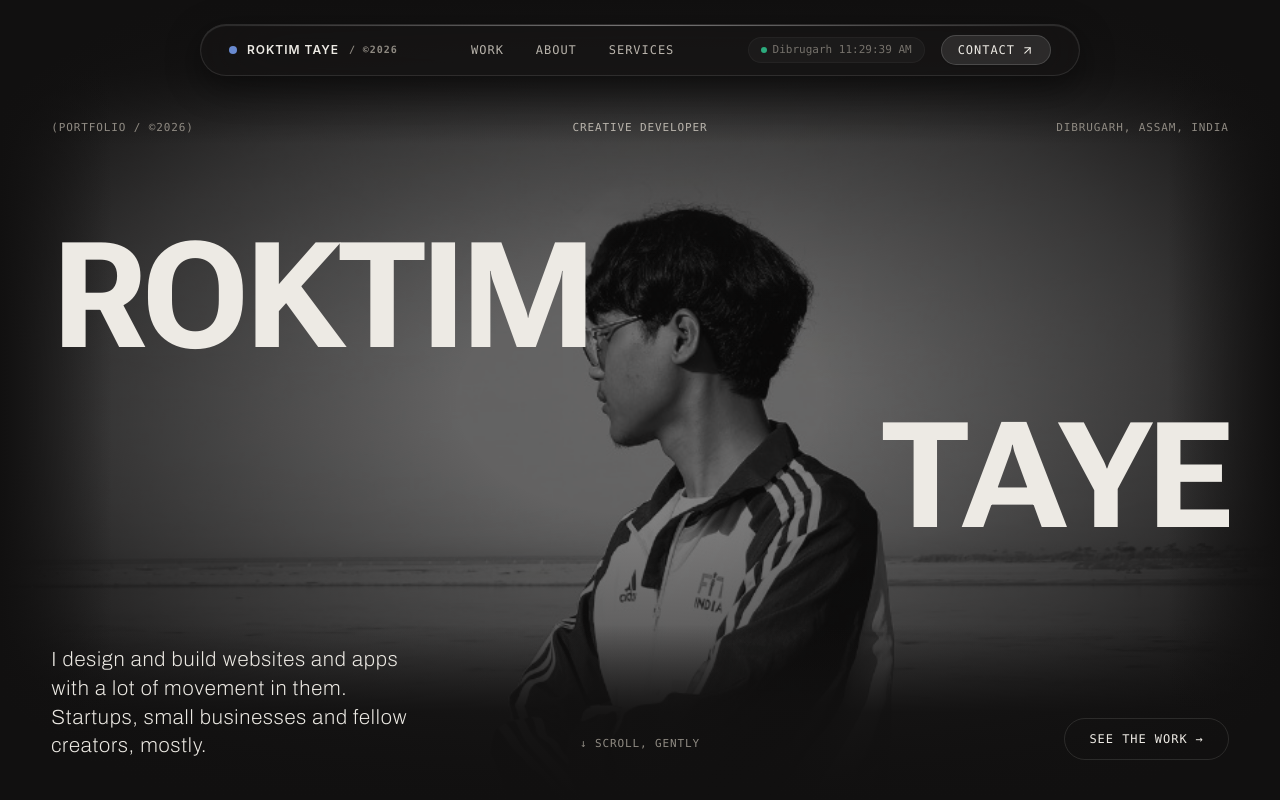
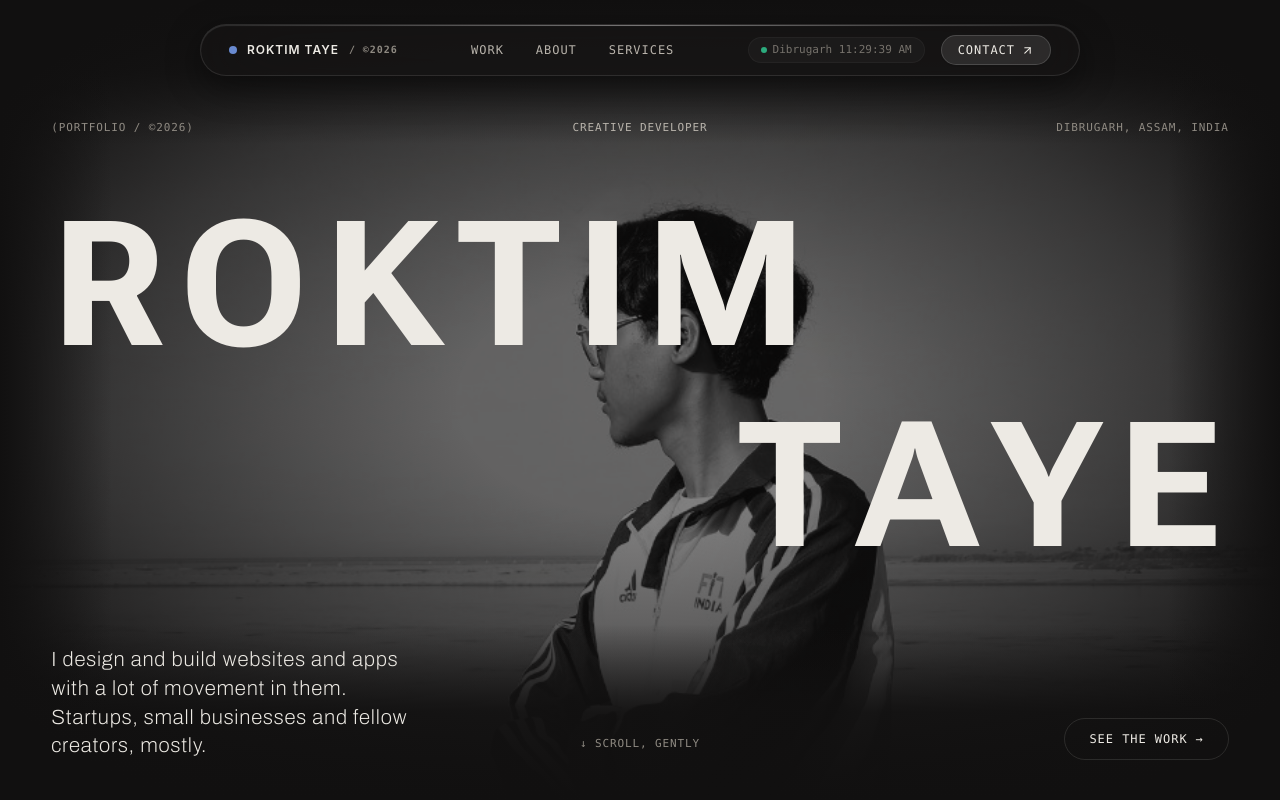
Before and after one commit to RoktimTaye/Roktim-Taye, a Next.js app: page / in a window 1280 px wide. Shown: the top 800 px of the page. Built offline with nearby package versions, Linux system fonts and the light colour scheme.

Commit message:
Increase ROKTIM TAYE font size and add subtle letter gap

```diff
--- a/src/components/sections/Hero.tsx
+++ b/src/components/sections/Hero.tsx
@@ -57,14 +57,15 @@ export default function Hero() {
         </span>
       </div>
 
-      {/* Hero Name Container with Tight Character Spacing & Distinct Rows (relative z-10) */}
-      <div className="relative z-10 flex flex-col justify-center flex-auto my-[clamp(20px,3.5vh,44px)]">
-        {/* Line 1: ROKTIM (Tightly spaced wordmark) */}
-        <div className="w-full h-[clamp(75px,12.5vw,175px)] relative flex items-center justify-start overflow-hidden">
+      {/* Hero Name Container with Letter Gap & Balanced Proportions (relative z-10) */}
+      <div className="relative z-10 flex flex-col justify-center flex-auto my-[clamp(16px,2.5vh,36px)]">
+        {/* Line 1: ROKTIM (Spaced wordmark, scaled) */}
+        <div className="w-full h-[clamp(85px,14.5vw,205px)] relative flex items-center justify-start overflow-hidden">
           <TextPressure
             text="ROKTIM"
             flex={false}
-            letterSpacing="-0.035em"
+            letterSpacing="0.045em"
+            gap="0.045em"
             weight={true}
             width={true}
             italic={true}
@@ -76,12 +77,13 @@ export default function Hero() {
           />
         </div>
 
-        {/* Line 2: TAYE (Right-Aligned, Tightly spaced wordmark) */}
-        <div className="w-full h-[clamp(75px,12.5vw,175px)] relative flex items-center justify-end mt-3 sm:mt-5 overflow-hidden">
+        {/* Line 2: TAYE (Right-Aligned, spaced wordmark, scaled) */}
+        <div className="w-full h-[clamp(85px,14.5vw,205px)] relative flex items-center justify-end mt-2 sm:mt-4 overflow-hidden">
           <TextPressure
             text="TAYE"
             flex={false}
-            letterSpacing="-0.035em"
+            letterSpacing="0.045em"
+            gap="0.045em"
             weight={true}
             width={true}
             italic={true}
--- a/src/components/ui/TextPressure.tsx
+++ b/src/components/ui/TextPressure.tsx
@@ -27,6 +27,7 @@ export interface TextPressureProps {
   italic?: boolean;
   flex?: boolean;
   letterSpacing?: string;
+  gap?: string;
   radius?: number;
   smoothing?: number;
   textColor?: string;
@@ -43,7 +44,8 @@ export default function TextPressure({
   weight = true,
   italic = true,
   flex = false,
-  letterSpacing = "-0.035em",
+  letterSpacing = "0.045em",
+  gap = "0.045em",
   radius = 0.22,
   smoothing = 0.35,
   textColor = "#edeae4",
@@ -83,10 +85,10 @@ export default function TextPressure({
       const { width: containerW, height: containerH } = container.getBoundingClientRect();
       if (!containerW || !containerH) return;
 
-      const fontFromHeight = containerH * 0.92;
+      const fontFromHeight = containerH * 0.94;
       const fontFromWidth = flex
-        ? containerW / (chars.length * 0.62)
-        : containerW / (chars.length * 0.52);
+        ? containerW / (chars.length * 0.65)
+        : containerW / (chars.length * 0.56);
 
       const calculatedFontSize = Math.max(
         Math.min(fontFromWidth, fontFromHeight),
@@ -245,6 +247,7 @@ export default function TextPressure({
     fontSize,
     lineHeight: 1,
     letterSpacing,
+    gap: gap || "0.045em",
     margin: 0,
     userSelect: "none",
     whiteSpace: "nowrap",
```
